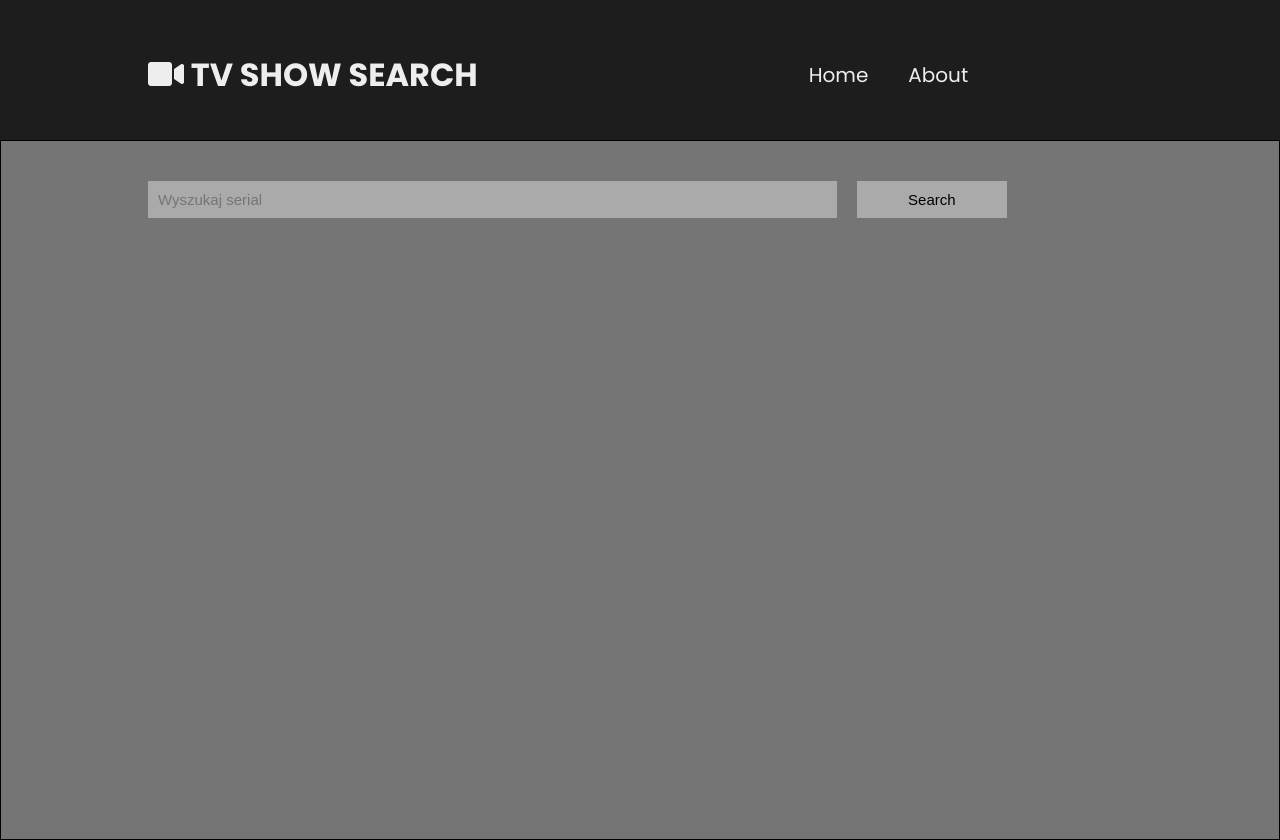
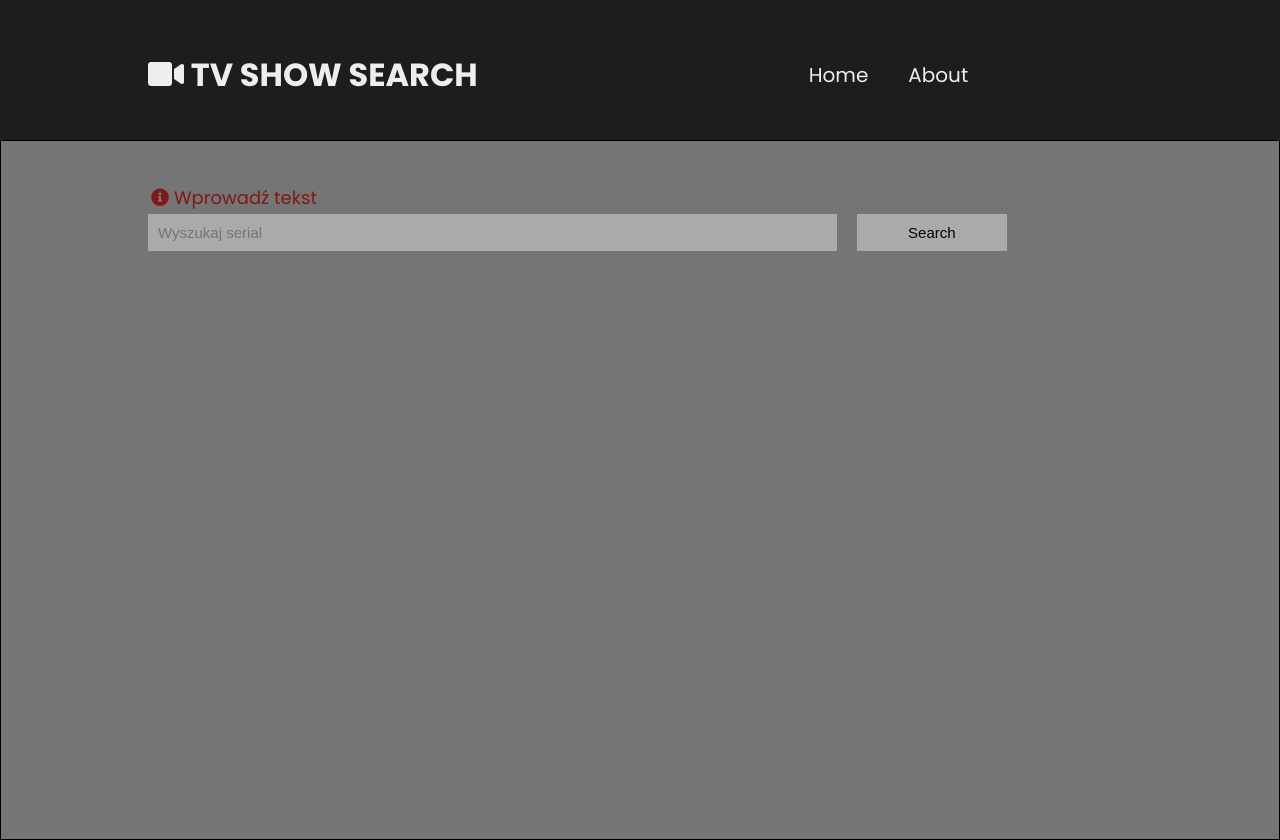
Before and after one commit to danielsuszek/movie-list, a React (Create React App) app: page / in a window 1280 px wide. Built offline with nearby package versions, Linux system fonts and the light colour scheme.

Commit message:
Add style to Alert component.

```diff
--- /dev/null
+++ b/src/components/Alert.jsx
@@ -0,0 +1,11 @@
+import classes from './Alert.module.scss'
+
+const Alert = ({message}) => {
+  return (
+    <div className={classes.alert}>
+      <i className="fas fa-info-circle"></i>{message}
+    </div>
+  )
+}
+
+export default Alert
--- /dev/null
+++ b/src/components/Alert.module.scss
@@ -0,0 +1,11 @@
+@import '../sass/main-import.scss';
+
+.alert {
+  width: 70vw;
+  padding: 3px;
+  color: $danger;
+  font-size: 18px;
+  i {
+    margin-right: 5px;
+  }
+}
--- a/src/components/Searchbar.jsx
+++ b/src/components/Searchbar.jsx
@@ -2,6 +2,7 @@ import { useContext, useState } from 'react'
 
 import classes from "./Searchbar.module.scss"
 import ShowsContext from '../context/showsContext'
+import Alert from './Alert'
 
 const Searchbar = () => {
   const showsContext = useContext(ShowsContext)
@@ -19,6 +20,7 @@ const Searchbar = () => {
 
   return (
     <div className={classes.searchbar}>
+      <Alert type="danger" message="Wprowadź tekst"/>
       <form onSubmit={onSubmitHandler}>
         <input
           type="text"
--- a/src/sass/core.scss
+++ b/src/sass/core.scss
@@ -7,6 +7,7 @@ $dark: rgb(29, 29, 29);
 $light: #eee;
 $gray: #aaa;
 // $primary: rgb(162, 162, 246);
+$danger: rgb(128,24,24);
 
 $main-bg: rgb(117,117,117);
 
```
